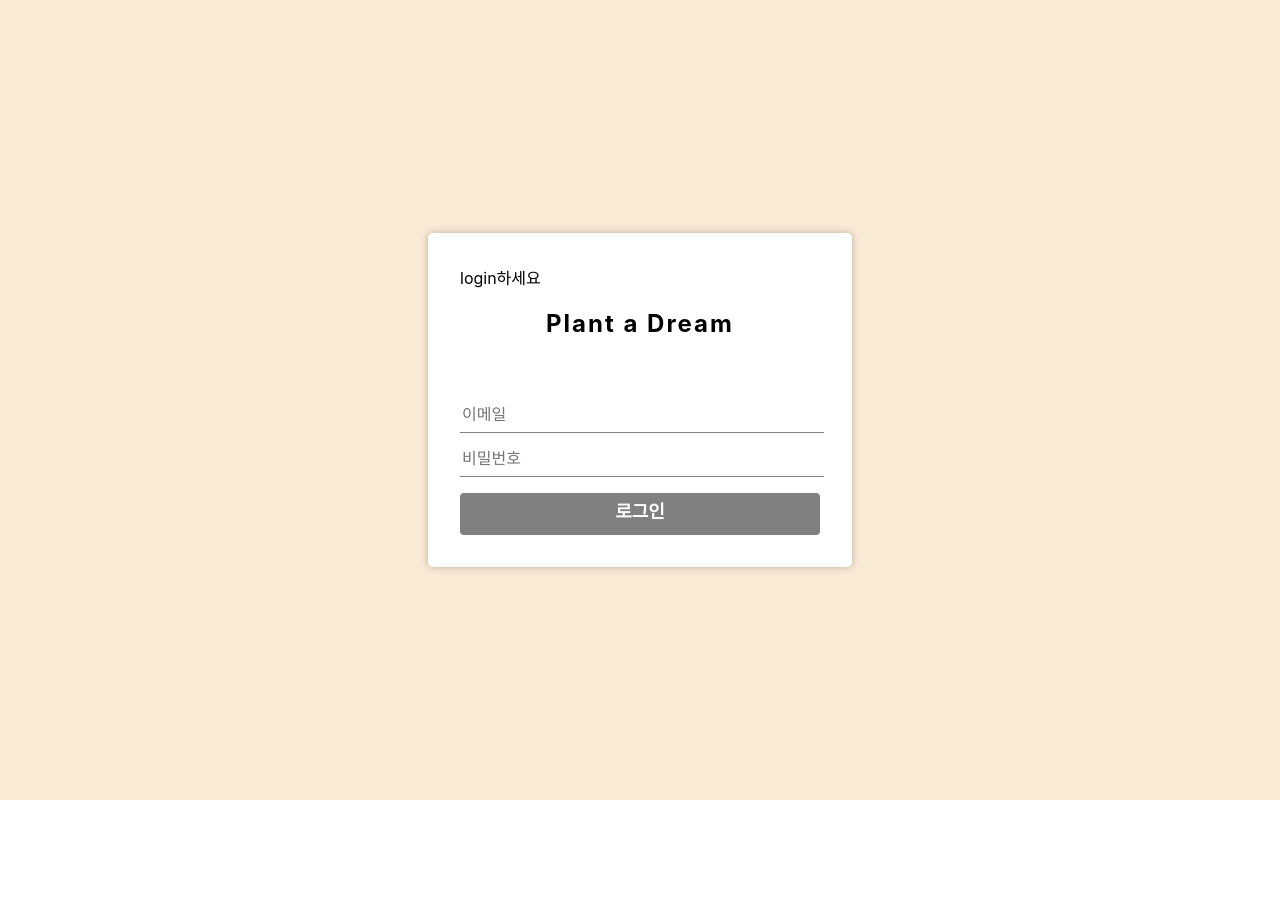
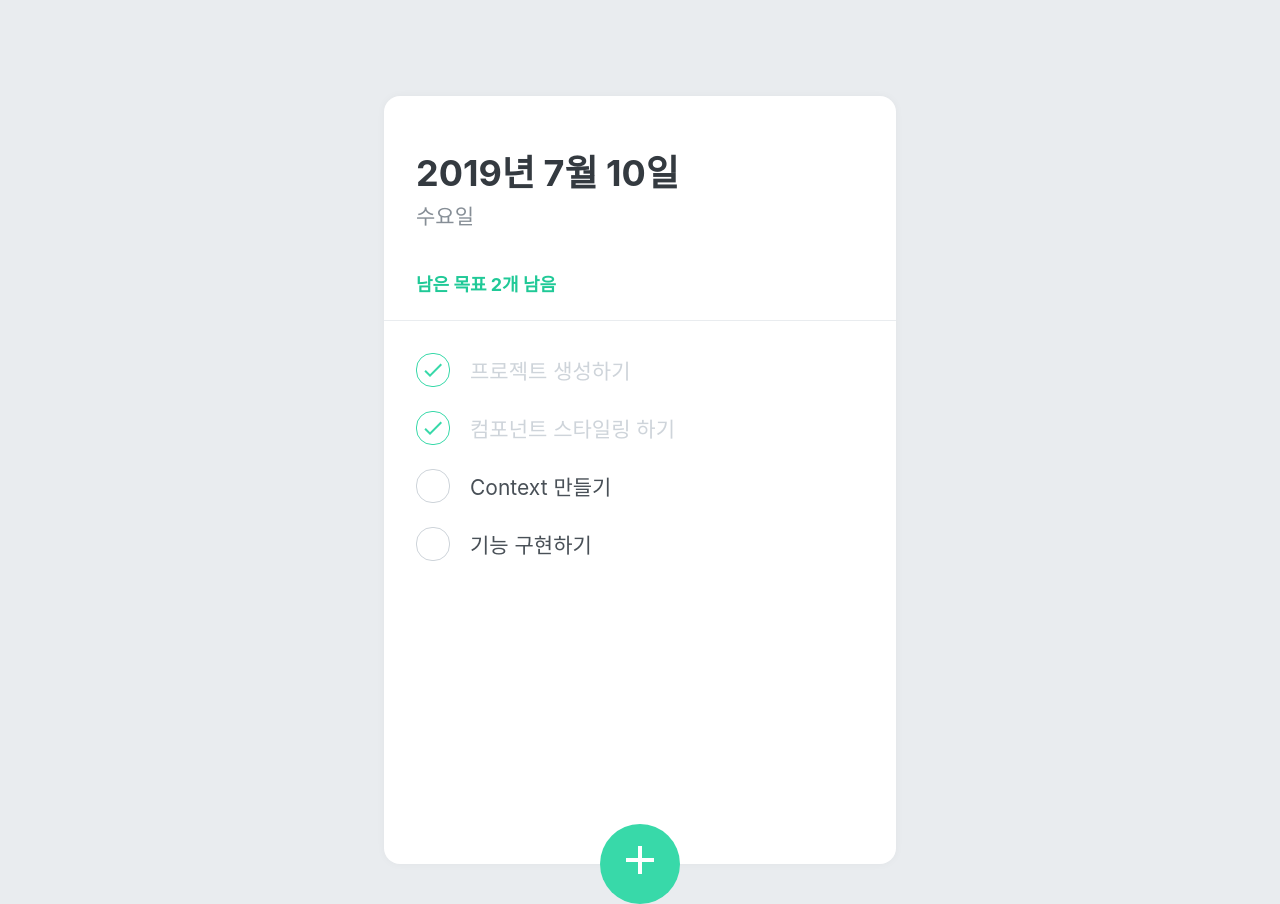
Before and after one commit to jeffondev/PlantDream, a React (Create React App) app: page /login in a window 1280 px wide. Before the commit the page ends 800 px from the top, so only its background shows below. Built offline with nearby package versions, Linux system fonts and the light colour scheme.

Commit message:
Home component

```diff
--- a/package.json
+++ b/package.json
@@ -10,9 +10,11 @@
     "axios": "^1.2.2",
     "react": "^18.2.0",
     "react-dom": "^18.2.0",
+    "react-icons": "^4.7.1",
     "react-redux": "^8.0.5",
     "react-router-dom": "^6.6.1",
     "react-scripts": "5.0.1",
+    "styled-components": "^5.3.6",
     "web-vitals": "^2.1.4"
   },
   "scripts": {
--- a/src/App.js
+++ b/src/App.js
@@ -4,24 +4,30 @@ import './App.css';
 import { BrowserRouter as Router, Routes, Route, Link } from 'react-router-dom'
 
 import Login from './components/Login';
-import { useSelector } from "react-redux"
+import Home from './components/Home';
+import { useDispatch, useSelector } from "react-redux"
+import { loggined } from "./store"
 
 function App() {
   let [Logined, setLogined] = useState(false);
+
+
+  let state = useSelector((state)=> state);
+  let dispatch = useDispatch();
 
   // AuthRouter
 // <Route path="/login" linkto="components/Login" />
 
 // <Route path="/login" linkto="components/Login" />
 
-  if(!Logined) {
+  if(!state.isLoggined) {
     return (
       <Login />
     );
   }
   else {
     return (
-      <div>안녕!! 난 메인</div>
+      <Home/>
     );
   }
 }
--- /dev/null
+++ b/src/components/Home/SeedCreate.js
@@ -0,0 +1,99 @@
+import React, { useState } from 'react';
+import styled, { css } from 'styled-components';
+import { MdAdd } from 'react-icons/md';
+
+const CircleButton = styled.button`
+  background: #38d9a9;
+  &:hover {
+    background: #63e6be;
+  }
+  &:active {
+    background: #20c997;
+  }
+
+  z-index: 5;
+  cursor: pointer;
+  width: 80px;
+  height: 80px;
+  display: block;
+  align-items: center;
+  justify-content: center;
+  font-size: 60px;
+  position: absolute;
+  left: 50%;
+  bottom: 0px;
+  transform: translate(-50%, 50%);
+  color: white;
+  border-radius: 50%;
+  border: none;
+  outline: none;
+  display: flex;
+  align-items: center;
+  justify-content: center;
+
+  transition: 0.125s all ease-in;
+  ${props =>
+    props.open &&
+    css`
+      background: #ff6b6b;
+      &:hover {
+        background: #ff8787;
+      }
+      &:active {
+        background: #fa5252;
+      }
+      transform: translate(-50%, 50%) rotate(45deg);
+    `}
+`;
+
+const InsertFormPositioner = styled.div`
+  width: 100%;
+  bottom: 0;
+  left: 0;
+  position: absolute;
+`;
+
+const InsertForm = styled.form`
+  background: #f8f9fa;
+  padding-left: 32px;
+  padding-top: 32px;
+  padding-right: 32px;
+  padding-bottom: 72px;
+
+  border-bottom-left-radius: 16px;
+  border-bottom-right-radius: 16px;
+  border-top: 1px solid #e9ecef;
+`;
+
+const Input = styled.input`
+  padding: 12px;
+  border-radius: 4px;
+  border: 1px solid #dee2e6;
+  width: 100%;
+  outline: none;
+  font-size: 18px;
+  box-sizing: border-box;
+`;
+
+function SeedCreate() {
+  const [open, setOpen] = useState(false);
+
+  const onToggle = () => setOpen(!open);
+
+  return (
+    <>
+      {open && (
+        <InsertFormPositioner>
+          <InsertForm>
+            <Input autoFocus placeholder="목표를 입력 후, Enter 를 누르세요" />
+          </InsertForm>
+        </InsertFormPositioner>
+      )}
+      <CircleButton onClick={onToggle} open={open}>
+        <MdAdd />
+      </CircleButton>
+    </>
+  );
+}
+
+export default SeedCreate;
--- /dev/null
+++ b/src/components/Home/SeedHead.js
@@ -0,0 +1,38 @@
+import React from 'react';
+import styled from 'styled-components';
+
+const SeedHeadBlock = styled.div`
+  padding-top: 48px;
+  padding-left: 32px;
+  padding-right: 32px;
+  padding-bottom: 24px;
+  border-bottom: 1px solid #e9ecef;
+  h1 {
+    margin: 0;
+    font-size: 36px;
+    color: #343a40;
+  }
+  .day {
+    margin-top: 4px;
+    color: #868e96;
+    font-size: 21px;
+  }
+  .tasks-left {
+    color: #20c997;
+    font-size: 18px;
+    margin-top: 40px;
+    font-weight: bold;
+  }
+`;
+
+function SeedHead() {
+  return (
+    <SeedHeadBlock>
+      <h1>2019년 7월 10일</h1>
+      <div className="day">수요일</div>
+      <div className="tasks-left">남은 목표 2개 남음</div>
+    </SeedHeadBlock>
+  );
+}
+
+export default SeedHead;
--- /dev/null
+++ b/src/components/Home/SeedItem.js
@@ -0,0 +1,72 @@
+import React from 'react';
+import styled, { css } from 'styled-components';
+import { MdDone, MdDelete } from 'react-icons/md';
+
+const Remove = styled.div`
+  display: flex;
+  align-items: center;
+  justify-content: center;
+  color: #dee2e6;
+  font-size: 24px;
+  cursor: pointer;
+  &:hover {
+    color: #ff6b6b;
+  }
+  display: none;
+`;
+
+const SeedItemBlock = styled.div`
+  display: flex;
+  align-items: center;
+  padding-top: 12px;
+  padding-bottom: 12px;
+  &:hover {
+    ${Remove} {
+      display: initial;
+    }
+  }
+`;
+
+const CheckCircle = styled.div`
+  width: 32px;
+  height: 32px;
+  border-radius: 16px;
+  border: 1px solid #ced4da;
+  font-size: 24px;
+  display: flex;
+  align-items: center;
+  justify-content: center;
+  margin-right: 20px;
+  cursor: pointer;
+  ${props =>
+    props.done &&
+    css`
+      border: 1px solid #38d9a9;
+      color: #38d9a9;
+    `}
+`;
+
+const Text = styled.div`
+  flex: 1;
+  font-size: 21px;
+  color: #495057;
+  ${props =>
+    props.done &&
+    css`
+      color: #ced4da;
+    `}
+`;
+
+function SeedItem({ id, done, text }) {
+  return (
+    <SeedItemBlock>
+      <CheckCircle done={done}>{done && <MdDone />}</CheckCircle>
+      <Text done={done}>{text}</Text>
+      <Remove>
+        <MdDelete />
+      </Remove>
+    </SeedItemBlock>
+  );
+}
+
+export default SeedItem;
--- /dev/null
+++ b/src/components/Home/SeedList.js
@@ -0,0 +1,24 @@
+import React from 'react';
+import styled from 'styled-components';
+import SeedItem from './SeedItem';
+
+const SeedListBlock = styled.div`
+  flex: 1;
+  padding: 20px 32px;
+  padding-bottom: 48px;
+  overflow-y: auto;
+`;
+
+function SeedList() {
+  return (
+    <SeedListBlock>
+      <SeedItem text="프로젝트 생성하기" done={true} />
+      <SeedItem text="컴포넌트 스타일링 하기" done={true} />
+      <SeedItem text="Context 만들기" done={false} />
+      <SeedItem text="기능 구현하기" done={false} />
+
+    </SeedListBlock>
+  );
+}
+
+export default SeedList;
--- /dev/null
+++ b/src/components/Home/SeedTemplate.js
@@ -0,0 +1,25 @@
+import React from 'react';
+import styled from 'styled-components';
+
+const SeedTemplateBlock = styled.div`
+  width: 512px;
+  height: 768px;
+
+  position: relative;
+  background: white;
+  border-radius: 16px;
+  box-shadow: 0 0 8px 0 rgba(0, 0, 0, 0.04);
+
+  margin: 0 auto;
+
+  margin-top: 96px;
+  margin-bottom: 32px;
+  display: flex;
+  flex-direction: column;
+`;
+
+function SeedTemplate({ children }) {
+  return <SeedTemplateBlock>{children}</SeedTemplateBlock>;
+}
+
+export default SeedTemplate;
--- /dev/null
+++ b/src/components/Home/index.js
@@ -0,0 +1,31 @@
+import React from "react";
+import { createGlobalStyle } from 'styled-components';
+import SeedTemplate from './SeedTemplate';
+import SeedHead from './SeedHead';
+import SeedList from './SeedList';
+import SeedCreate from './SeedCreate';
+
+
+
+const GlobalStyle = createGlobalStyle`
+  body {
+    background: #e9ecef;
+  }
+`;
+
+
+function Home() {
+  return (
+    <>
+      <GlobalStyle />
+      <SeedTemplate>
+        <SeedHead />
+        <SeedList />
+        <SeedCreate />
+      </SeedTemplate>
+    </>
+  );
+
+}
+
+export default Home;
--- a/src/store.js
+++ b/src/store.js
@@ -2,7 +2,7 @@ import { configureStore, createSlice } from '@reduxjs/toolkit'
 
 let isLogginedSlice = createSlice({
   name : 'isLoggined',
-  initialState : false,
+  initialState : true,
   reducers : {
     loggined(state){
       console.log('loggined');
```
Also changed, not shown: 1 other file (tests, documents, lock files or other folders).
